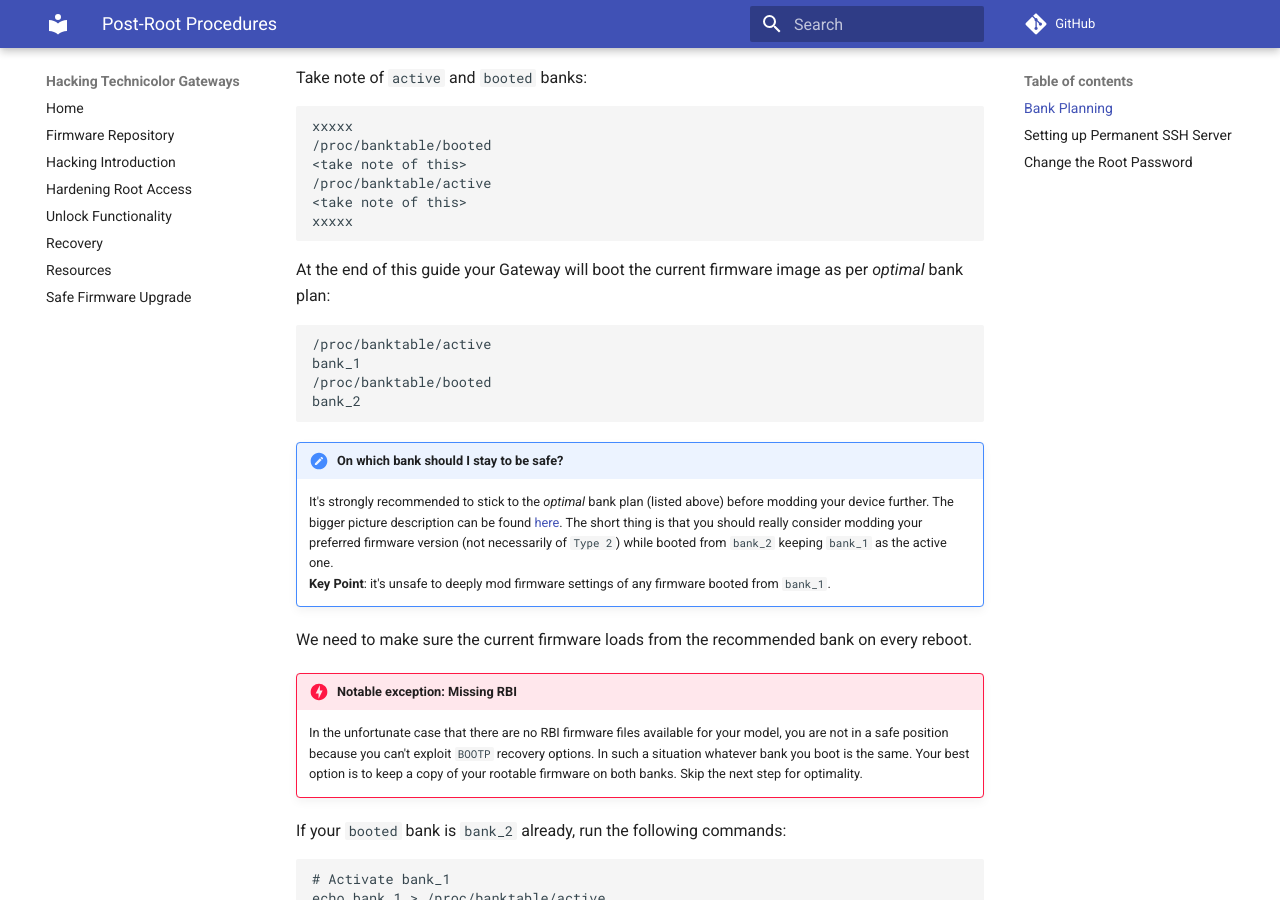
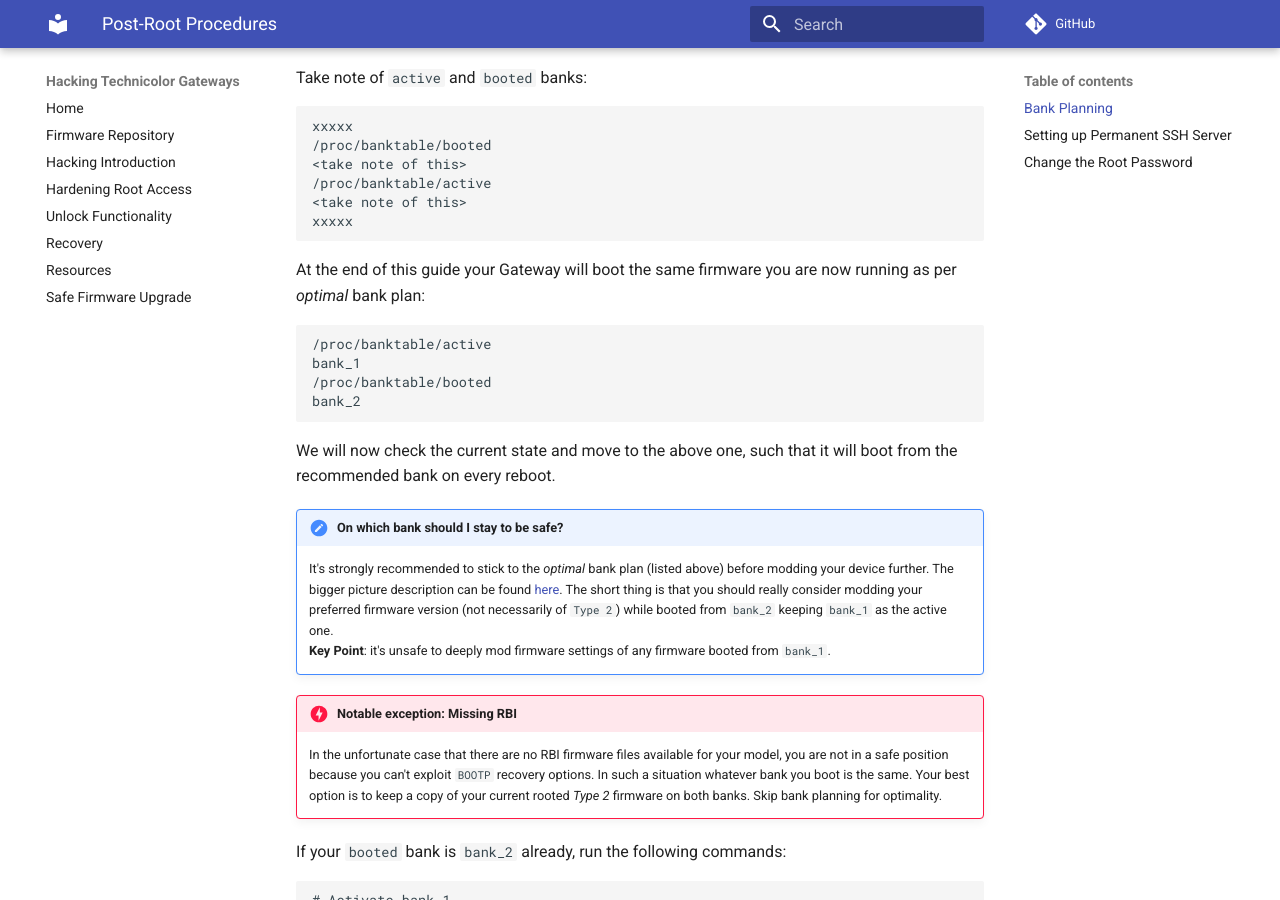
Before and after one commit to hack-technicolor/hack-technicolor, an MkDocs documentation site: the page built from docs/Hacking/PostRoot.md, in a window 1280 px wide and 900 px high, scrolled down 440 px. Built offline with MkDocs 1.6.1 and Material for MkDocs 9.7.7, drawn with Linux system fonts in a browser that asks for light colours; comment, search, counter and statistics services are not loaded.

````diff
--- a/docs/Hacking/PostRoot.md
+++ b/docs/Hacking/PostRoot.md
@@ -22,7 +22,7 @@ xxxxx
 xxxxx
 ```
 
-At the end of this guide your Gateway will boot the current firmware image as per *optimal* bank plan:
+At the end of this guide your Gateway will boot the same firmware you are now running as per *optimal* bank plan:
 
 ```bash
 /proc/banktable/active
@@ -31,14 +31,14 @@ bank_1
 bank_2
 ```
 
+We will now check the current state and move to the above one, such that it will boot from the recommended bank on every reboot.
+
 !!! caution "On which bank should I stay to be safe?"
     It's strongly recommended to stick to the *optimal* bank plan (listed above) before modding your device further. The bigger picture description can be found [here](https://github.com/Ansuel/tch-nginx-gui/issues/514). The short thing is that you should really consider modding your preferred firmware version (not necessarily of `Type 2`) while booted from `bank_2` keeping `bank_1` as the active one.
     **Key Point**: it's unsafe to deeply mod firmware settings of any firmware booted from `bank_1`.
 
-We need to make sure the current firmware loads from the recommended bank on every reboot.
-
 !!! danger "Notable exception: Missing RBI"
-    In the unfortunate case that there are no RBI firmware files available for your model, you are not in a safe position because you can't exploit `BOOTP` recovery options. In such a situation whatever bank you boot is the same. Your best option is to keep a copy of your rootable firmware on both banks. Skip the next step for optimality.
+    In the unfortunate case that there are no RBI firmware files available for your model, you are not in a safe position because you can't exploit `BOOTP` recovery options. In such a situation whatever bank you boot is the same. Your best option is to keep a copy of your current rooted *Type 2* firmware on both banks. Skip bank planning for optimality.
 
 If your `booted` bank is `bank_2` already, run the following commands:
 
````
Also changed, not shown: docs/Repository.md (+0 -3 lines), docs/Upgrade.md (+3 -0 lines).
